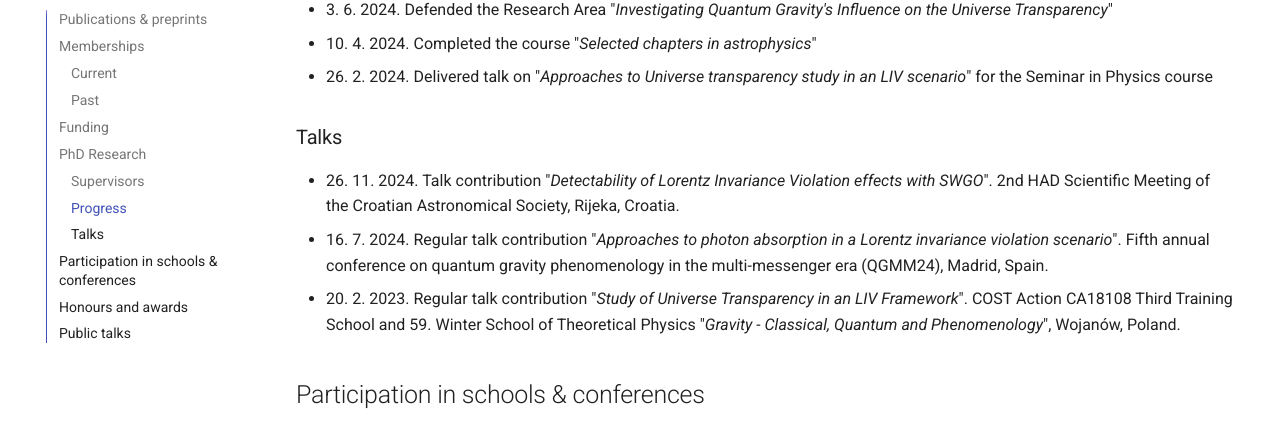
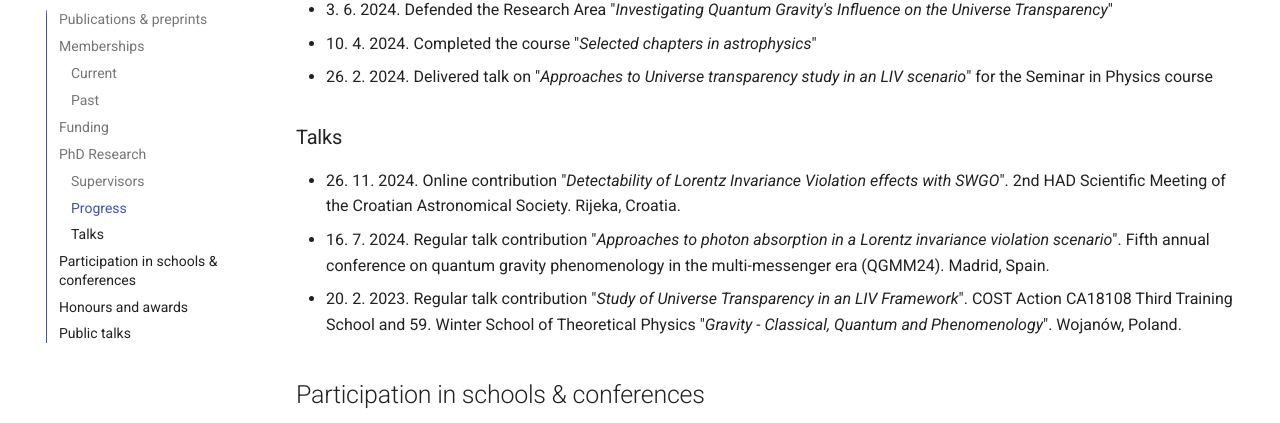
Before and after one commit to filiprescic/filiprescic.github.io, an MkDocs documentation site: the page built from docs/science.md, in a window 1280 px wide and 900 px high, scrolled down 1355 px. Shown: the part 89-512 px from the top of the window. Built offline with MkDocs 1.6.1 and Material for MkDocs 9.7.7, drawn with Linux system fonts in a browser that asks for light colours.

Commit message:
quick fix

```diff
--- a/docs/science.md
+++ b/docs/science.md
@@ -49,9 +49,9 @@ For a more detailed overview, click [here](papers.md).
 
 ### Talks
 
-- 26\. 11. 2024. Talk contribution "*Detectability of Lorentz Invariance Violation effects with SWGO*". 2nd HAD Scientific Meeting of the Croatian Astronomical Society, Rijeka, Croatia.
-- 16\. 7. 2024. Regular talk contribution "*Approaches to photon absorption in a Lorentz invariance violation scenario*". Fifth annual conference on quantum gravity phenomenology in the multi-messenger era (QGMM24), Madrid, Spain.
-- 20\. 2. 2023. Regular talk contribution "*Study of Universe Transparency in an LIV Framework*". COST Action CA18108 Third Training School and 59. Winter School of Theoretical Physics "*Gravity - Classical, Quantum and Phenomenology*", Wojanów, Poland.
+- 26\. 11. 2024. Online contribution "*Detectability of Lorentz Invariance Violation effects with SWGO*". 2nd HAD Scientific Meeting of the Croatian Astronomical Society. Rijeka, Croatia.
+- 16\. 7. 2024. Regular talk contribution "*Approaches to photon absorption in a Lorentz invariance violation scenario*". Fifth annual conference on quantum gravity phenomenology in the multi-messenger era (QGMM24). Madrid, Spain.
+- 20\. 2. 2023. Regular talk contribution "*Study of Universe Transparency in an LIV Framework*". COST Action CA18108 Third Training School and 59. Winter School of Theoretical Physics "*Gravity - Classical, Quantum and Phenomenology*". Wojanów, Poland.
 
 ## Participation in schools & conferences
 
```
Also changed, not shown: site/science/index.html, 1 other file.
